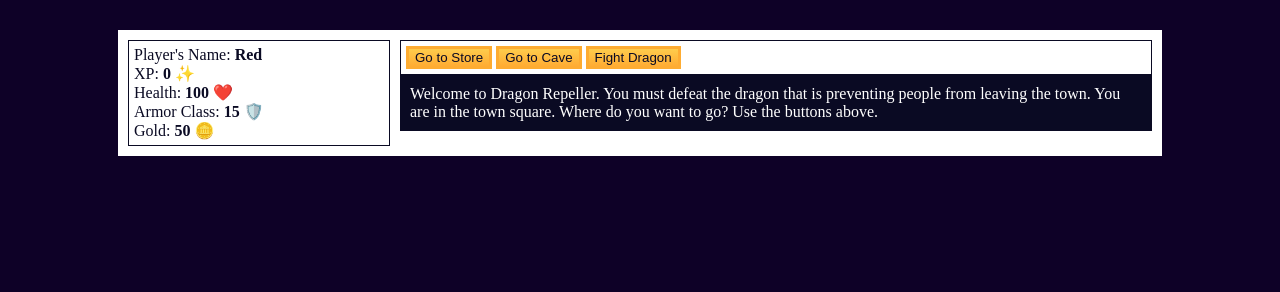
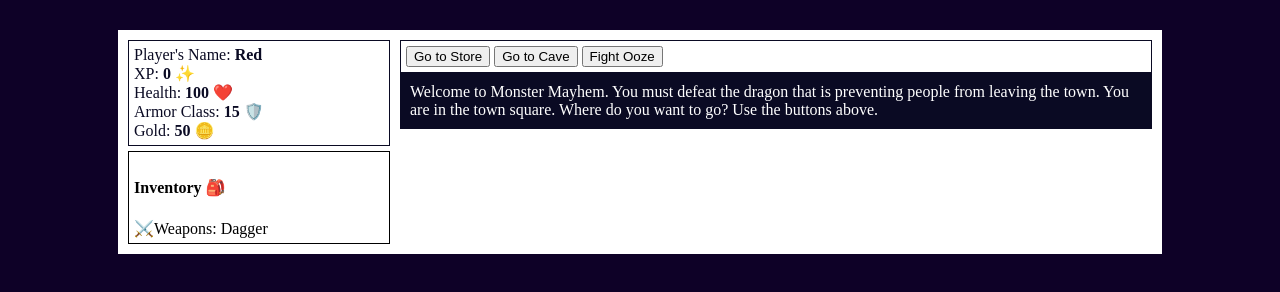
Before and after one commit to redbillis/monster-mayhem-rpg, a website built with Vite: page index.html in a window 1280 px wide. Built offline with nearby package versions, Linux system fonts and the light colour scheme.

Commit message:
working on inventory

```diff
--- a/index.html
+++ b/index.html
@@ -49,8 +49,12 @@
           </span>
         </div>
 
-        <div id="inventory">
-          <span class="weaponNameText"></span>
+        <div class="inventory">
+          <h4>Inventory 🎒</h4>
+          <span
+            >⚔️Weapons:
+            <span id="weaponNameText"></span>
+          </span>
         </div>
       </div>
 
@@ -59,11 +63,11 @@
         <div id="controls">
           <button id="button1">Go to Store</button>
           <button id="button2">Go to Cave</button>
-          <button id="button3">Fight Dragon</button>
+          <button id="button3">Fight Ooze</button>
         </div>
 
         <div id="text">
-          Welcome to Dragon Repeller. You must defeat the dragon that is
+          Welcome to Monster Mayhem. You must defeat the dragon that is
           preventing people from leaving the town. You are in the town square.
           Where do you want to go? Use the buttons above.
         </div>
--- a/script.js
+++ b/script.js
@@ -46,15 +46,16 @@ const goldText = document.querySelector("#goldText");
 const monsterStats = document.querySelector("#monsterStats");
 const monsterName = document.querySelector("#monsterName");
 const monsterHealthText = document.querySelector("#monsterHealth");
+const weaponNameText = document.querySelector("#weaponNameText");
 
 playerNameText.innerText = red.name;
 armorClassText.innerHTML = red.armorClass;
-
+weaponNameText.innerText = weapons[currentWeaponIndex].name;
 
 const locations = [
   {
     name: "town square",
-    "button text": ["Go to store", "Go to cave", "Fight dragon"],
+    "button text": ["Go to store", "Go to cave", "Fight Ooze"],
     "button functions": [goStore, goCave, fightDragon],
     text: 'You are in the town square. You see a sign that says "Store".',
   },
@@ -100,7 +101,7 @@ const locations = [
     name: "win",
     "button text": ["REPLAY?", "REPLAY?", "REPLAY?"],
     "button functions": [restart, restart, restart],
-    text: "You defeat the dragon! YOU WIN THE GAME! &#x1F389;",
+    text: "You defeat the monsters! YOU WIN THE GAME! &#x1F389;",
   },
   {
     name: "easter egg",
@@ -168,6 +169,7 @@ function buyWeapon() {
 
       inventory.push(newWeapon);
 
+      weaponNameText.innerText = newWeapon;
       text.innerText += " In your inventory you have: " + inventory;
     } else {
       text.innerText = "You do not have enough gold to buy a weapon.";
@@ -322,7 +324,7 @@ function restart() {
   red.hp = 100;
   red.gold = 50;
   currentWeaponIndex = 0;
-  inventory = ["stick"];
+  inventory = [weapons[currentWeaponIndex].name];
   goldText.innerText = red.gold;
   healthText.innerText = red.hp;
   xpText.innerText = red.xp;
--- a/styles.css
+++ b/styles.css
@@ -53,10 +53,9 @@ body {
   padding-right: 10px;
 }
 
-button {
-  cursor: pointer;
-  color: #0a0a23;
-  background-color: #feac32;
-  background-image: linear-gradient(#fecc4c, #ffac33);
-  border: 3px solid #feac32;
+.inventory {
+  border: solid black 1px;
+  color: black;
+  margin-top: 5px;
+  padding: 5px;
 }
```
